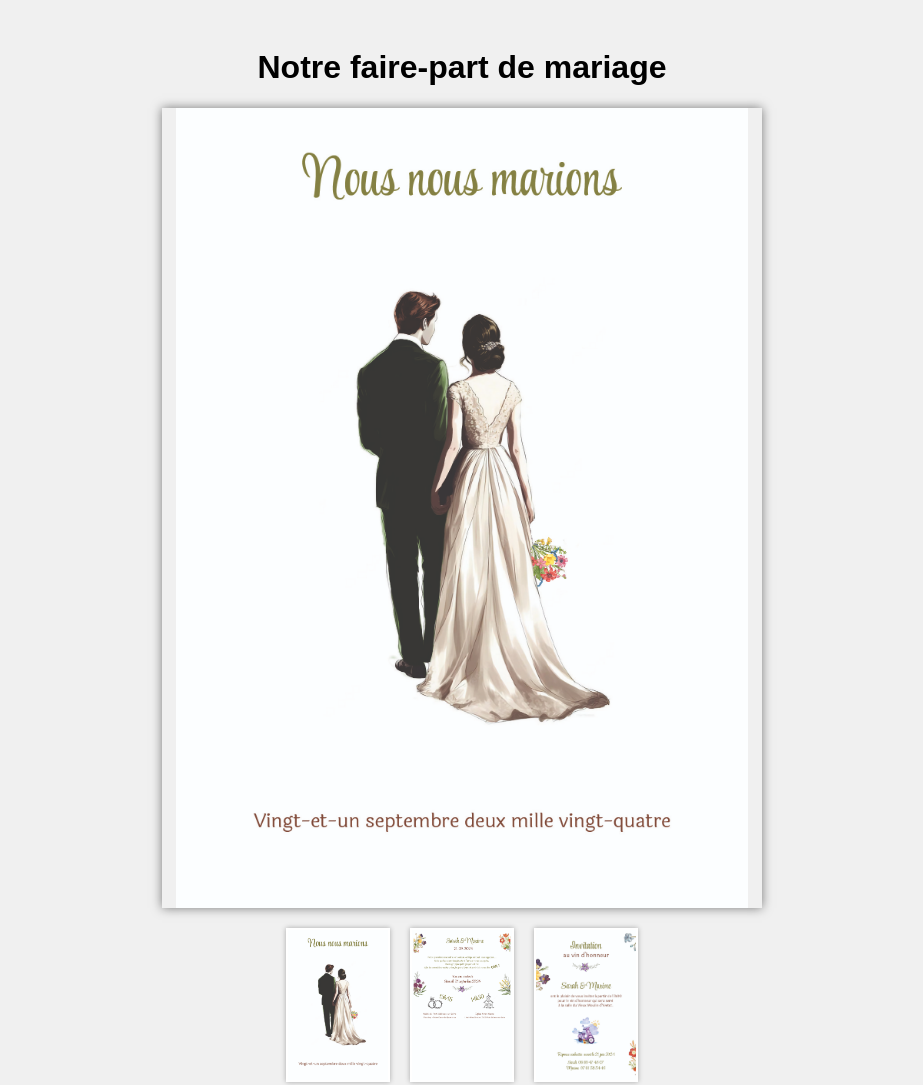
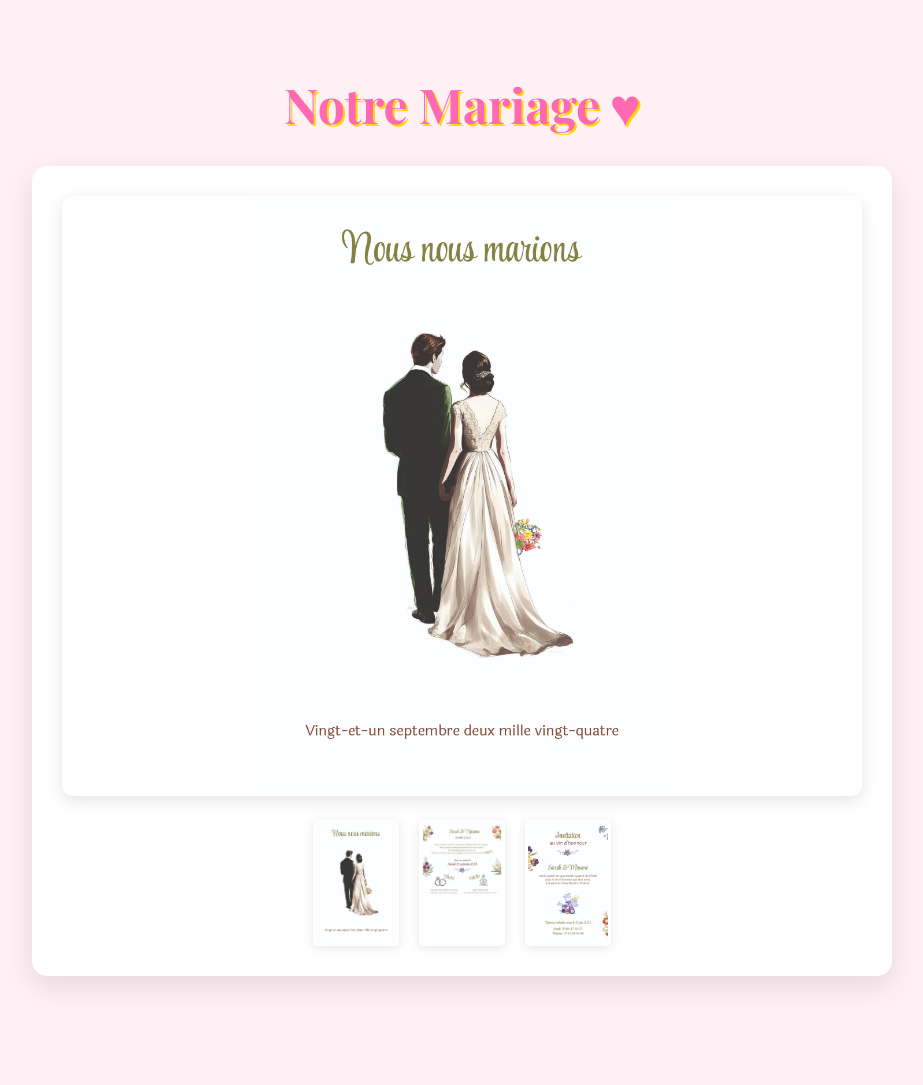
Before and after one commit to Poupou76/fuzzy-octo-parakeet, a plain HTML site: page index.html in a window 1280 px wide. Shown: the whole page, without its empty margins (178-1101 px from the left). After the commit the page ends 1016 px from the top, so only its background shows below. Drawn offline with nearby package versions, Linux system fonts and the light colour scheme.

Commit message:
Add files via upload

```diff
--- a/index.html
+++ b/index.html
@@ -4,51 +4,87 @@
     <meta charset="UTF-8">
     <meta name="viewport" content="width=device-width, initial-scale=1.0">
     <title>Notre faire-part de mariage</title>
+    <link href="https://fonts.googleapis.com/css2?family=Playfair+Display:wght@700&family=Roboto:wght@300;400&display=swap" rel="stylesheet">
     <style>
+        :root {
+            --primary-color: #FF69B4;
+            --secondary-color: #7B68EE;
+            --accent-color: #FFD700;
+            --background-color: #FFF0F5;
+            --text-color: #333;
+        }
         body {
-            font-family: Arial, sans-serif;
+            font-family: 'Roboto', sans-serif;
+            background-color: var(--background-color);
+            color: var(--text-color);
             display: flex;
             flex-direction: column;
             align-items: center;
-            background-color: #f0f0f0;
-            padding: 20px;
+            padding: 40px 20px;
+            margin: 0;
+            min-height: 100vh;
+        }
+        h1 {
+            font-family: 'Playfair Display', serif;
+            color: var(--primary-color);
+            font-size: 3rem;
+            text-align: center;
+            margin-bottom: 30px;
+            text-shadow: 2px 2px var(--accent-color);
         }
         .gallery {
-            display: flex;
-            flex-direction: column;
-            align-items: center;
-            max-width: 600px;
+            background: white;
+            border-radius: 15px;
+            box-shadow: 0 10px 30px rgba(0,0,0,0.1);
+            padding: 30px;
+            max-width: 800px;
             width: 100%;
         }
         #mainImage {
             width: 100%;
-            max-height: 800px;
+            max-height: 600px;
             object-fit: contain;
-            margin-bottom: 20px;
-            box-shadow: 0 0 10px rgba(0,0,0,0.5);
+            border-radius: 10px;
+            box-shadow: 0 5px 15px rgba(0,0,0,0.1);
+            transition: transform 0.3s ease;
+        }
+        #mainImage:hover {
+            transform: scale(1.02);
         }
         .thumbnails {
             display: flex;
             justify-content: center;
-            width: 100%;
+            margin-top: 20px;
         }
         .thumbnail {
-            width: 100px;
-            height: 150px;
+            width: 80px;
+            height: 120px;
             object-fit: cover;
             margin: 0 10px;
             cursor: pointer;
-            border: 2px solid #fff;
-            box-shadow: 0 0 5px rgba(0,0,0,0.3);
+            border: 3px solid white;
+            border-radius: 5px;
+            box-shadow: 0 2px 10px rgba(0,0,0,0.1);
             transition: all 0.3s ease;
         }
         .thumbnail:hover {
-            transform: scale(1.1);
+            transform: translateY(-5px);
+            box-shadow: 0 5px 15px rgba(0,0,0,0.2);
+            border-color: var(--accent-color);
+        }
+        .heart {
+            display: inline-block;
+            color: var(--primary-color);
+            animation: beat 1s infinite alternate;
+            transform-origin: center;
+        }
+        @keyframes beat {
+            to { transform: scale(1.1); }
         }
     </style>
 </head>
 <body>
-    <h1>Notre faire-part de mariage</h1>
+    <h1>Notre Mariage <span class="heart">♥</span></h1>
     <div class="gallery">
         <img id="mainImage" src="faire part-01.jpg" alt="Image principale du faire-part">
         <div class="thumbnails">
@@ -67,13 +103,18 @@
         let currentIndex = 0;
 
         function changeImage(src, index) {
-            document.getElementById('mainImage').src = src;
+            const mainImage = document.getElementById('mainImage');
+            mainImage.style.opacity = 0;
+            setTimeout(() => {
+                mainImage.src = src;
+                mainImage.style.opacity = 1;
+            }, 300);
             currentIndex = index;
         }
 
         document.getElementById('mainImage').addEventListener('click', () => {
             currentIndex = (currentIndex + 1) % images.length;
-            document.getElementById('mainImage').src = images[currentIndex];
+            changeImage(images[currentIndex], currentIndex);
         });
     </script>
 </body>
```
